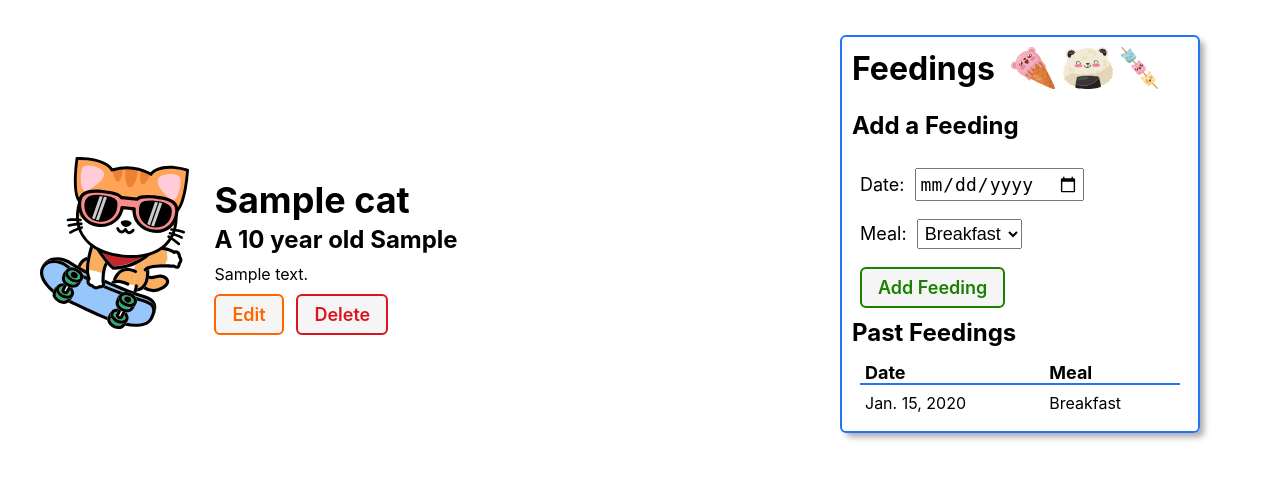
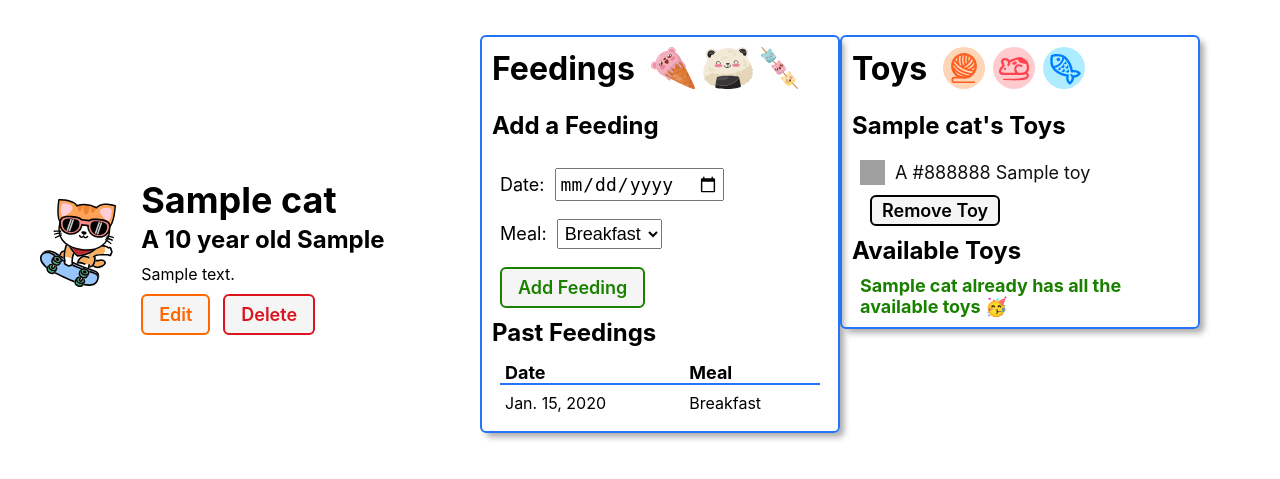
Before and after one commit to Zee1089/django-crud-app-cat-collector, a Django app: page /cats/1/ in a window 1280 px wide. Shown: the part 55-534 px from the top of the page. Run offline with Django 5.2, Linux system fonts and the light colour scheme; tables that the repository leaves empty hold one stand-in row (values such as "Sample post").

Commit message:
django many to many relationships

```diff
--- a/main_app/models.py
+++ b/main_app/models.py
@@ -6,11 +6,26 @@
     ('L', 'Lunch'),
     ('D', 'Dinner')
 )
+
+# Add the Toy model
+class Toy(models.Model):
+    name = models.CharField(max_length=50)
+    color = models.CharField(max_length=20)
+
+    def __str__(self):
+        return self.name
+
+    def get_absolute_url(self):
+        return reverse('toy-detail', kwargs={'pk': self.id})
+
+
+
 class Cat(models.Model):
     name = models.CharField(max_length=100)
     breed = models.CharField(max_length=100)
     description = models.TextField(max_length=250)
     age = models.IntegerField()
+    toys = models.ManyToManyField(Toy)
 
     # new code below
     def __str__(self):
@@ -41,15 +56,3 @@
 
         class Meta:
             ordering = ['-date']  # This line makes the newest feedings appear first
-
-
-# Add the Toy model
-class Toy(models.Model):
-    name = models.CharField(max_length=50)
-    color = models.CharField(max_length=20)
-
-    def __str__(self):
-        return self.name
-
-    def get_absolute_url(self):
-        return reverse('toy-detail', kwargs={'pk': self.id})
--- a/main_app/templates/cats/detail.html
+++ b/main_app/templates/cats/detail.html
@@ -74,7 +74,55 @@
   </div>
 {% endif %}
 
+    </section>
+    <section class="toys">
+      <div class="subsection-title">
+        <h2>Toys</h2>
+        <img src="{% static 'images/string.svg' %}" alt="A ball of string" />
+        <img src="{% static 'images/mouse.svg' %}" alt="A mouse" />
+        <img src="{% static 'images/fish.svg' %}" alt="A fishy toy" />
+      </div>
 
+      <!-- displaying a cat's toys -->
+      <h3>{{ cat.name }}'s Toys</h3>
+      <div class="subsection-content">
+        {% if cat.toys.count %}
+          {% for toy in cat.toys.all %}
+            <div class="toy-container">
+              <div class="color-block" style="background-color: {{ toy.color }}"></div>
+              <a href="{% url 'toy-detail' toy.id %}">
+                <p>A {{ toy.color }} {{ toy.name }}</p>
+              </a>
+              <form action="{% url 'remove-toy' cat.id toy.id %}" method="post">
+                {% csrf_token %}
+                <button type="submit" class="btn btn-danger">Remove Toy</button>
+              </form>
+            </div>
+          {% endfor %}
+        {% else %}
+          <p class="no-toys">{{cat.name}} doesn't have any toys!</p>
+        {% endif %}
+      </div>
+
+      <h3>Available Toys</h3>
+      <div class="subsection-content">
+        {% if toys.count %}
+          {% for toy in toys.all %}
+          <div class="toy-container">
+            <div class="color-block" style="background-color: {{ toy.color }}"></div>
+            <a href="{% url 'toy-detail' toy.id %}">
+              <p>A {{ toy.color }} {{ toy.name }}</p>
+            </a>
+            <form action="{% url 'associate-toy' cat.id toy.id %}" method="post">
+              {% csrf_token %}
+              <button type="submit" class="btn submit">Give toy</button>
+            </form>
+          </div>
+        {% endfor %}
+      {% else %}
+        <p class="all-toys">{{cat.name}} already has all the available toys 🥳</p>
+      {% endif %}
+    </div>
     </section>
   </div>
 </section>
--- a/main_app/templates/main_app/toy_detail.html
+++ b/main_app/templates/main_app/toy_detail.html
@@ -12,6 +12,7 @@
     <p>A {{ toy.color }} toy</p>
   </div>
 </div>
+
 <a href="{% url 'toy-update' toy.id %}" class="btn warn">Edit</a>
 <a href="{% url 'toy-delete' toy.id %}" class="btn danger">Delete</a>
 
--- a/main_app/templates/main_app/toy_list.html
+++ b/main_app/templates/main_app/toy_list.html
@@ -22,6 +22,7 @@
           <h2>{{ toy.name }}</h2>
           <p>A {{ toy.color }} toy</p>
         </div>
+
       </a>
     </div>
   {% endfor %}
--- a/main_app/urls.py
+++ b/main_app/urls.py
@@ -19,5 +19,7 @@
     path('toys/', views.ToyList.as_view(), name='toy-index'),
     path('toys/<int:pk>/update/', views.ToyUpdate.as_view(), name='toy-update'),
     path('toys/<int:pk>/delete/', views.ToyDelete.as_view(), name='toy-delete'),
+    path('cats/<int:cat_id>/associate-toy/<int:toy_id>/', views.associate_toy, name='associate-toy'),
+    path('cats/<int:cat_id>/remove-toy/<int:toy_id>/', views.remove_toy, name='remove-toy'),
 
  ]
--- a/main_app/views.py
+++ b/main_app/views.py
@@ -21,11 +21,15 @@
 # update this view function
 def cat_detail(request, cat_id):
     cat = Cat.objects.get(id=cat_id)
+    toys_cat_doesnt_have = Toy.objects.exclude(id__in = cat.toys.all().values_list('id'))
+
     # instantiate FeedingForm to be rendered in the template
     feeding_form = FeedingForm()
     return render(request, 'cats/detail.html', {
         # include the cat and feeding_form in the context
-        'cat': cat, 'feeding_form': feeding_form
+        'cat': cat,
+        'feeding_form': feeding_form,
+        'toys': toys_cat_doesnt_have  # send those toys
     })
 
 def add_feeding(request, cat_id):
@@ -44,7 +48,8 @@
 
 class CatCreate(CreateView):
     model = Cat
-    fields = '__all__'
+    fields = ['name', 'breed', 'description', 'age']
+
 
 class CatUpdate(UpdateView):
     model = Cat
@@ -72,3 +77,15 @@
 class ToyDelete(DeleteView):
     model = Toy
     success_url = '/toys/'
+
+def associate_toy(request, cat_id, toy_id):
+    # Note that you can pass a toy's id instead of the whole object
+    Cat.objects.get(id=cat_id).toys.add(toy_id)
+    return redirect('cat-detail', cat_id=cat_id)
+
+def remove_toy(request, cat_id, toy_id):
+    # Look up the cat
+    # Look up the toy
+    # Remove the toy from the cat
+    Cat.objects.get(id=cat_id).toys.remove(toy_id)
+    return redirect('cat-detail', cat_id=cat_id)
```
Also changed, not shown: main_app/migrations/0004_cat_toys.py (added), main_app/templates/main_app/toy_confirm_delete.html (line endings or trailing spaces).
